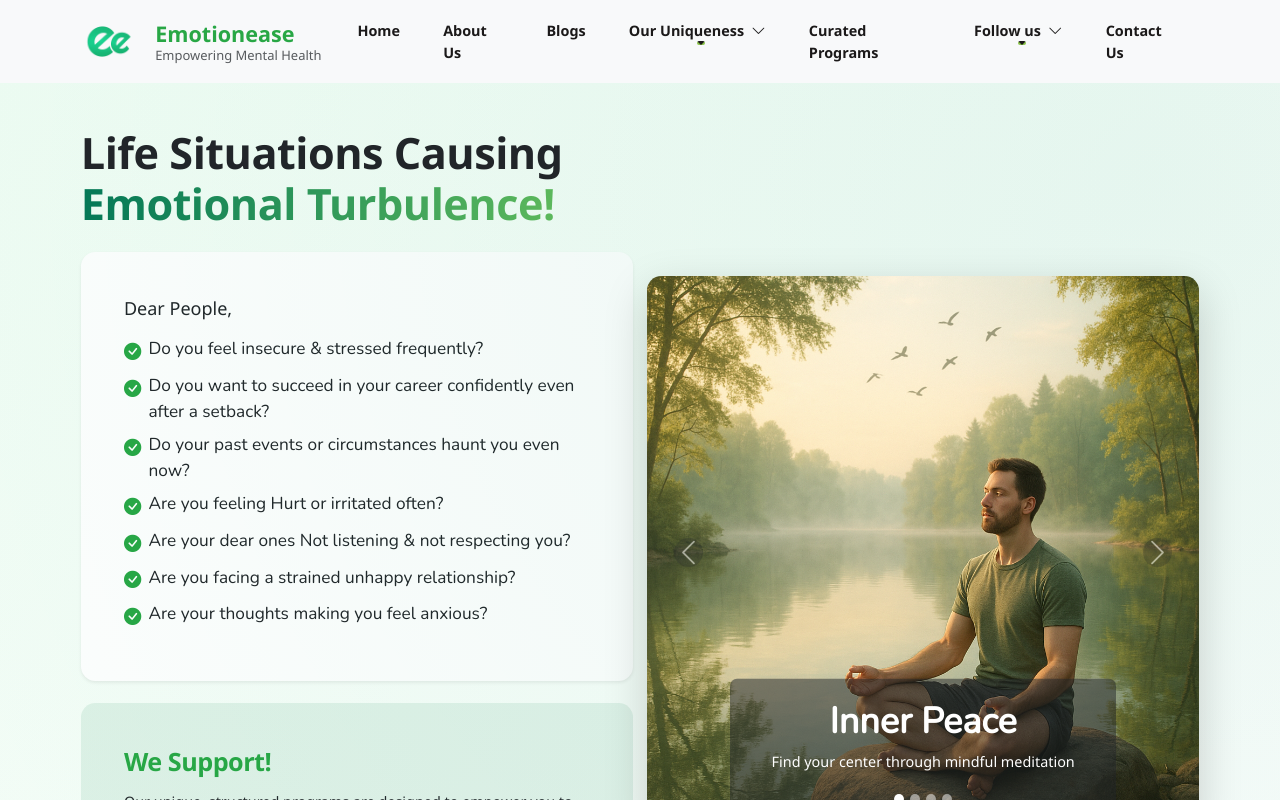
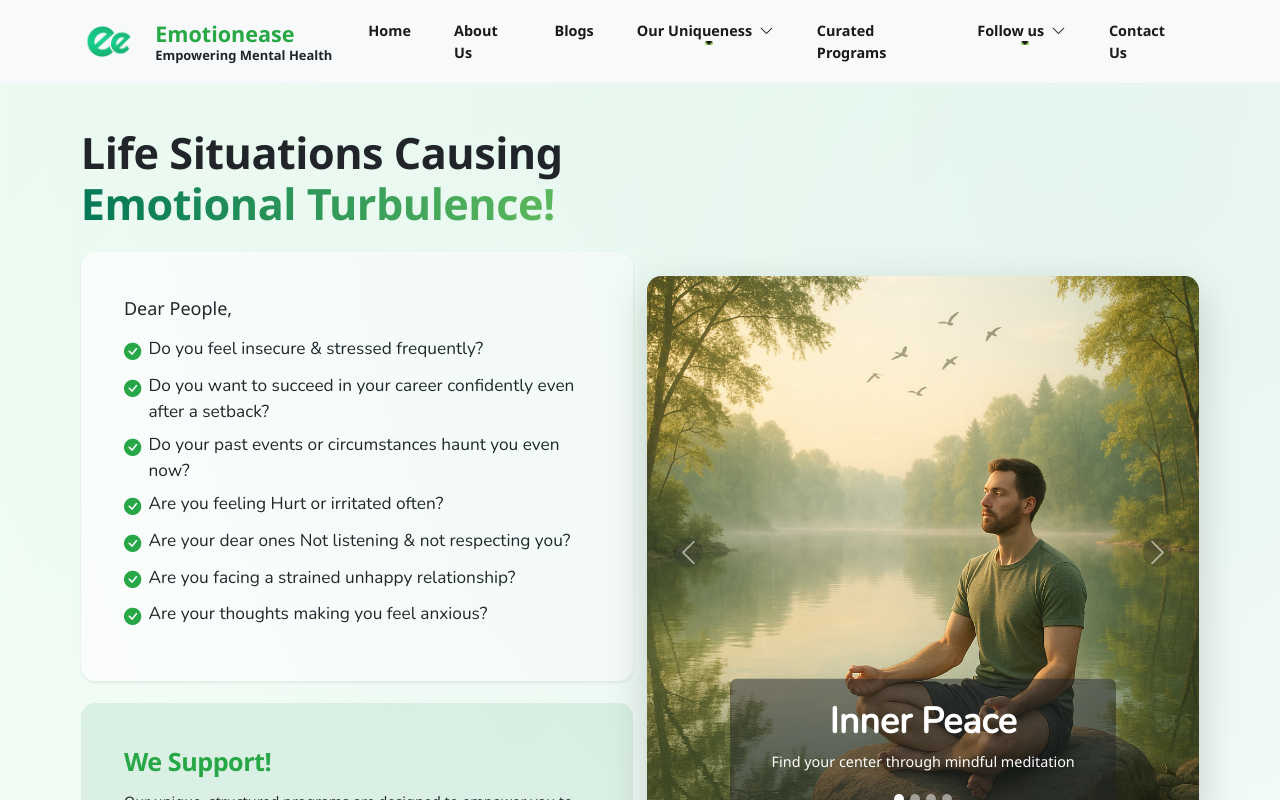
Before and after one commit to EmotionEase-dev/emotionease-Website, a React (Vite) app: page / in a window 1280 px wide. Shown: the top 800 px of the page. Built offline with nearby package versions, Linux system fonts and the light colour scheme; a web font is replaced by a local one.

Commit message:
FontBold

```diff
--- a/components/Navbar.jsx
+++ b/components/Navbar.jsx
@@ -60,7 +60,7 @@ const Navbar = () => {
   />
   <div className="d-flex flex-column">
     <span className="fw-bold fs-4 text-success">Emotionease</span>
-    <small className="text-muted" style={{ fontSize: '0.9rem', marginTop: '-4px' }}>
+    <small className="text-dark" style={{ fontSize: '0.9rem', marginTop: '-4px',fontWeight:'bold' }}>
       Empowering Mental Health
     </small>
   </div>
```
